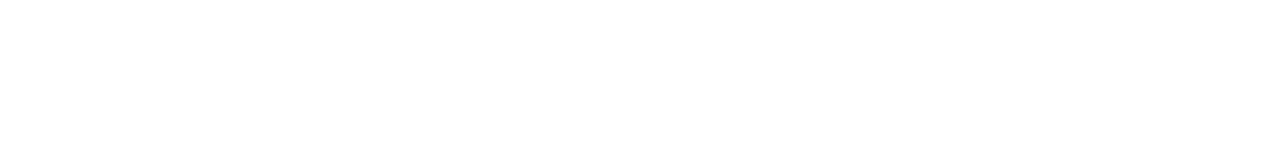
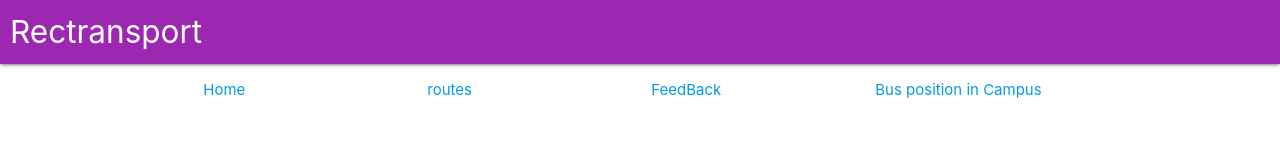
Before and after one commit to KESHAVBERG/rectransport, a plain HTML site: page index.html in a window 1280 px wide. Drawn offline with nearby package versions, Linux system fonts and the light colour scheme.

Commit message:
navbar-onprogress

```diff
--- a/index.html
+++ b/index.html
@@ -7,21 +7,38 @@
     <meta charset="UTF-8">
     <meta http-equiv="X-UA-Compatible" content="IE=edge">
     <meta name="viewport" content="width=device-width, initial-scale=1.0">
-
     <!-- Css links -->
     <link rel="stylesheet" href="defaultstyle.css">
      <!-- -- -->
-
-
     <!-- FontAwesomes -->
     <script src="https://kit.fontawesome.com/20bfb18169.js" crossorigin="anonymous"></script>
     <!-- -- -->
-
-
     <title>Rectransport</title>
 </head>
 <body>
 
+    <nav class="purple">
+        <div class="nav-wrapper" style="padding-left: 10px; padding-right: 10px;">
+          <a href="#" class="brand-logo flow-text">Rectransport</a>
+        </div>
+    </nav>
+
+    <section class="section">
+        <div class="row container">
+            <div class="col s6 l3">
+                <a href="#">Home</a>
+            </div>
+            <div class="col s6 l3">
+                <a href="#">routes</a>
+            </div>
+            <div class="col s6 l3">
+                <a href="#">FeedBack</a>
+            </div>
+            <div class="col s6 l3">
+                <a href="#">Bus position in Campus</a>
+            </div>
+        </div>
+    </section>
 
 
 
```
